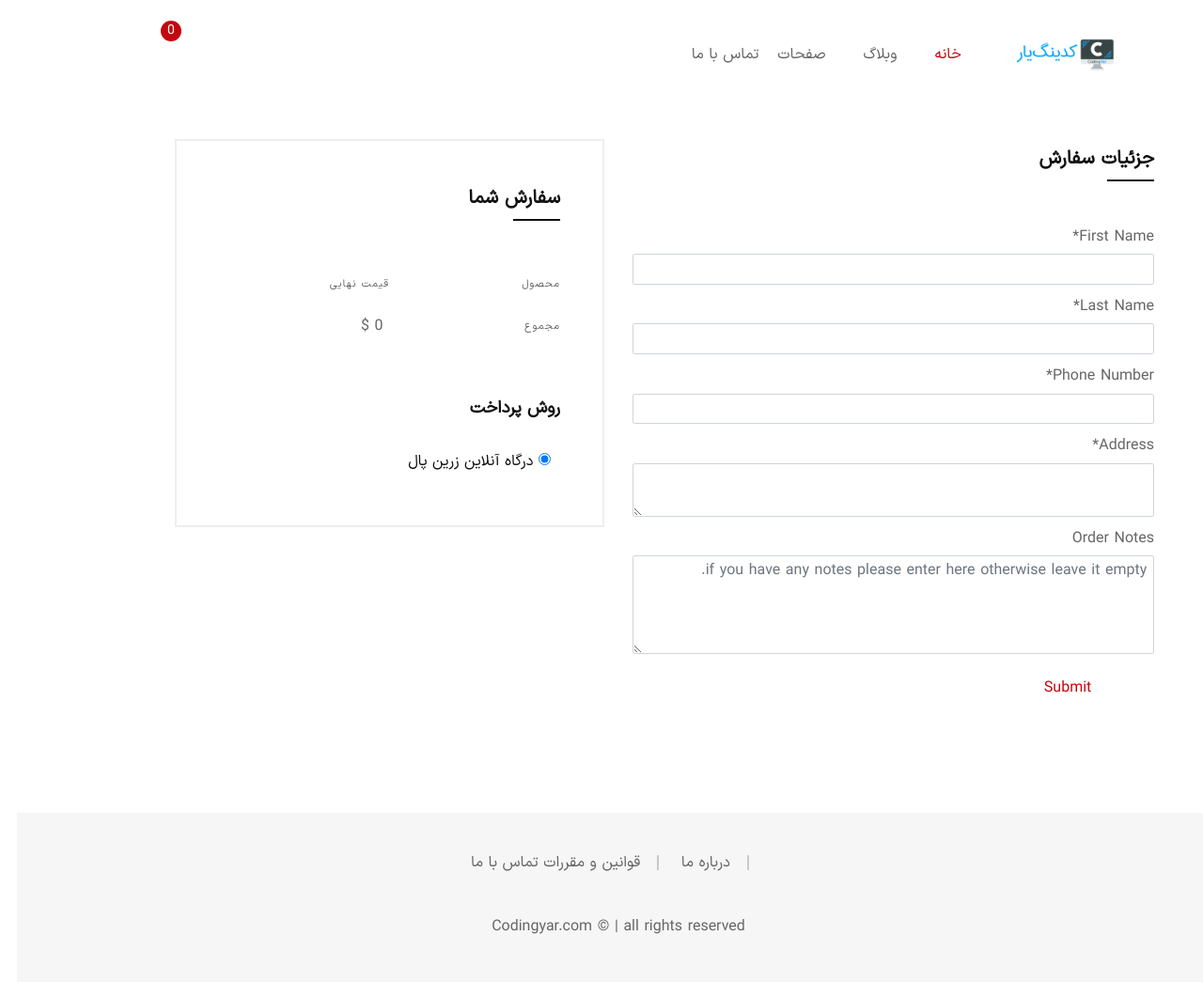
After one commit to AliGanji14/django-OnlineShop, a Django app: page /order/create/ in a window 1280 px wide. The commit adds this page. Shown: the whole page at 94% size. Run offline with Django 5.2, Linux system fonts and the light colour scheme; the visitor is signed in with stand-in values (Sample User, id 1); parts of the project's set-up code (start-up, migrations or seed data) failed here and were passed over; some libraries are stand-ins or nearby versions; some web fonts are replaced.

Commit message:
order registration form

```diff
--- a/config/urls.py
+++ b/config/urls.py
@@ -9,6 +9,7 @@
                   path('accounts/', include('allauth.urls')),
                   path('products/', include('products.urls')),
                   path('cart/', include('cart.urls')),
+                  path('order/', include('orders.urls')),
 
                   # Rosetta
                   path('rosetta/', include('rosetta.urls')),
--- /dev/null
+++ b/orders/forms.py
@@ -0,0 +1,17 @@
+from django import forms
+from django.utils.translation import gettext as _
+
+from .models import Order
+
+
+class OrderForm(forms.ModelForm):
+    class Meta:
+        model = Order
+        fields = ['first_name', 'last_name', 'phone_number', 'address', 'order_notes']
+        widgets = {
+            'address': forms.Textarea(attrs={'rows': 2, }),
+            'order_notes': forms.Textarea(attrs={
+                'rows': 4,
+                'placeholder': _('if you have any notes please enter here otherwise leave it empty.'),
+            }),
+        }
--- a/orders/models.py
+++ b/orders/models.py
@@ -1,22 +1,22 @@
 from django.db import models
 from django.contrib.auth import get_user_model
-
+from django.utils.translation import gettext as _
 from products.models import Product
 
 
 class Order(models.Model):
-    user = models.ForeignKey(get_user_model(), on_delete=models.CASCADE)
-    is_paid = models.BooleanField(default=False)
+    user = models.ForeignKey(get_user_model(), on_delete=models.CASCADE, verbose_name=_("User"))
+    is_paid = models.BooleanField(_("Is Paid?"), default=False)
 
-    first_name = models.CharField(max_length=50)
-    last_name = models.CharField(max_length=50)
-    phone_number = models.CharField(max_length=11)
-    address = models.CharField(max_length=200)
+    first_name = models.CharField(_("First Name"), max_length=50)
+    last_name = models.CharField(_("Last Name"), max_length=50)
+    phone_number = models.CharField(_("Phone Number"), max_length=11)
+    address = models.CharField(_("Address"), max_length=200)
 
-    order_notes = models.CharField(max_length=350, blank=True)
+    order_notes = models.CharField(_("Order Notes"), max_length=350, blank=True)
 
-    datetime_created = models.DateTimeField(auto_now_add=True)
-    date_modified = models.DateTimeField(auto_now=True)
+    datetime_created = models.DateTimeField(_("Created"), auto_now_add=True)
+    date_modified = models.DateTimeField(_("Modified"), auto_now=True)
 
     def __str__(self):
         return f"Order {self.id}"
--- /dev/null
+++ b/orders/templates/orders/order_create.html
@@ -0,0 +1,80 @@
+{% extends '_base.html' %}
+
+{% load crispy_forms_tags %}
+{% load comment_tags %}
+{% load i18n %}
+{% load persian_translation_tags %}
+{% load humanize %}
+
+{% block content %}
+    <!-- Main Content Wrapper Start -->
+    <div class="main-content-wrapper">
+        <div class="page-content-inner pb-5">
+            <div class="container">
+                <div class="row pt--50 pt-md--40 pt-sm--20"></div>
+                <div class="row pb--80 pb-md--60 pb-sm--40">
+                    <!-- Checkout Area Start -->
+                    <div class="col-lg-6">
+                        <div class="checkout-title mt--10">
+                            <h2>جزئیات سفارش</h2>
+                        </div>
+                        <div class="checkout-form">
+                            <form action="" method="POST" class="form form--checkout">
+                                {% csrf_token %}
+                                {{ form|crispy }}
+                                <button class="btn" type="submit">{% translate 'Submit' %}</button>
+                            </form>
+                        </div>
+                    </div>
+                    <div class="col-xl-5 offset-xl-1 col-lg-6 mt-md--40">
+                        <div class="order-details">
+                            <div class="checkout-title mt--10">
+                                <h2>سفارش شما</h2>
+                            </div>
+                            <div class="table-content table-responsive mb--30">
+                                <table class="table order-table order-table-2">
+                                    <thead>
+                                    <tr>
+                                        <th>محصول</th>
+                                        <th class="text-right">قیمت نهایی</th>
+                                    </tr>
+                                    </thead>
+                                    <tbody>
+                                    {% for item in cart %}
+                                        <tr>
+                                            <th>{{ item.product_obj.title }}
+                                                <strong><span>&#10005;</span>{{ item.quantity|translate_number }}
+                                                </strong>
+                                            </th>
+                                            <td class="text-right">{{ item.product_obj.price|intcomma:False|translate_number }} {% translate '$' %}</td>
+                                        </tr>
+                                    {% endfor %}
+                                    </tbody>
+                                    <tfoot>
+                                    <tr class="cart-subtotal">
+                                        <th>مجموع</th>
+                                        <td class="text-right">{{ cart.get_total_price|intcomma:False|translate_number }} {% translate '$' %}</td>
+                                    </tr>
+                                    </tfoot>
+                                </table>
+                            </div>
+                            <div class="checkout-payment">
+                                <h2 class="py-5">روش پرداخت</h2>
+                                <form action="#" class="payment-form">
+                                    <div class="payment-group mb--10">
+                                        <div class="payment-radio">
+                                            <input type="radio" value="bank" name="payment-method" id="bank" checked>
+                                            <label class="payment-label" for="cheque">درگاه آنلاین زرین پال</label>
+                                        </div>
+                                    </div>
+                                </form>
+                            </div>
+                        </div>
+                    </div>
+                    <!-- Checkout Area End -->
+                </div>
+            </div>
+        </div>
+    </div>
+    <!-- Main Content Wrapper Start -->
+{% endblock %}
--- /dev/null
+++ b/orders/urls.py
@@ -0,0 +1,7 @@
+from django.urls import path
+
+from . import views
+
+urlpatterns = [
+    path('create/', views.order_create_view, name='order_create'),
+]
--- a/orders/views.py
+++ b/orders/views.py
@@ -1,3 +1,14 @@
 from django.shortcuts import render
+from django.contrib.auth.decorators import login_required
+from .forms import OrderForm
 
-# Create your views here.
+
+@login_required
+def order_create_view(request):
+    if request.method == 'POST':
+        order_form = OrderForm(request.POST)
+        if order_form.is_valid():
+            order_obj = order_form.save(commit=False)
+            order_obj.user = request.user
+            order_obj.save()
+    return render(request, 'orders/order_create.html', {'form': OrderForm()})
--- a/templates/_base.html
+++ b/templates/_base.html
@@ -140,6 +140,7 @@
 {% block content %}
 {% endblock %}
 
+{% include 'footer.html' %}
 <!-- ************************* JS Files ************************* -->
 
 <!-- jQuery JS -->
--- /dev/null
+++ b/templates/footer.html
@@ -0,0 +1,22 @@
+<!-- Footer Start-->
+<footer class="footer">
+    <div class="footer-top bg-color ptb--50" data-bg-color="#f6f6f6">
+        <div class="container">
+            <div class="row justify-content-center">
+                <div class="col-lg-9 text-center">
+                    <div class="footer-widget mb--50 pb--1">
+                        <ul class="footer-menu">
+                            <li><a href="">درباره ما</a></li>
+                            <li><a href="">قوانین و مقررات</a></li>
+                            <li><a href="">تماس با ما</a></li>
+                        </ul>
+                    </div>
+                    <div class="footer-widget">
+                        Codingyar.com © | all rights reserved
+                    </div>
+                </div>
+            </div>
+        </div>
+    </div>
+</footer>
+<!-- Footer End-->
```
Also changed, not shown: products/templates/products/product_detail.html (+0 -23 lines), products/templates/products/product_list.html (+0 -23 lines), orders/locale/fa/LC_MESSAGES/django.po (added), templates/locale/fa/LC_MESSAGES/django.po, 2 other files.
